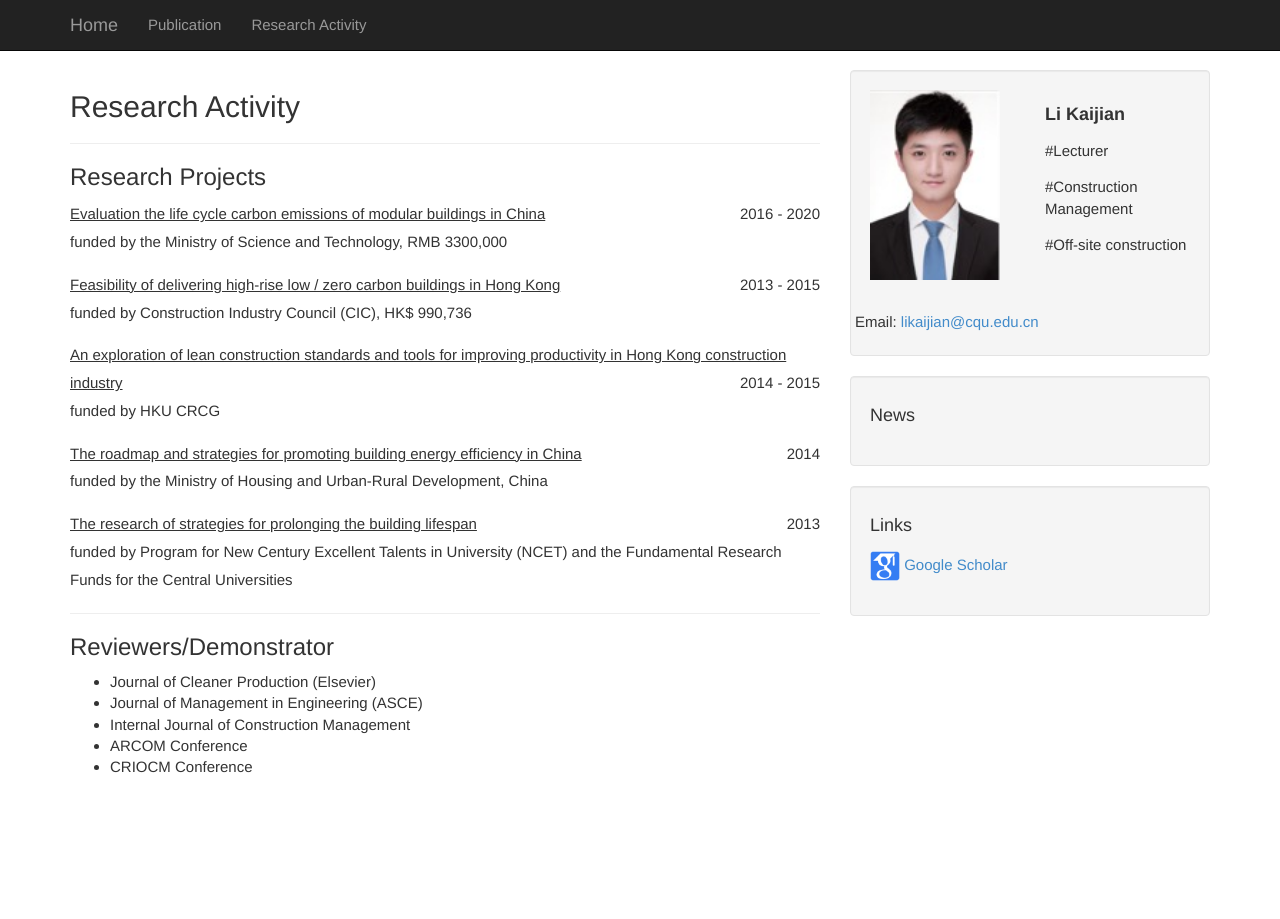
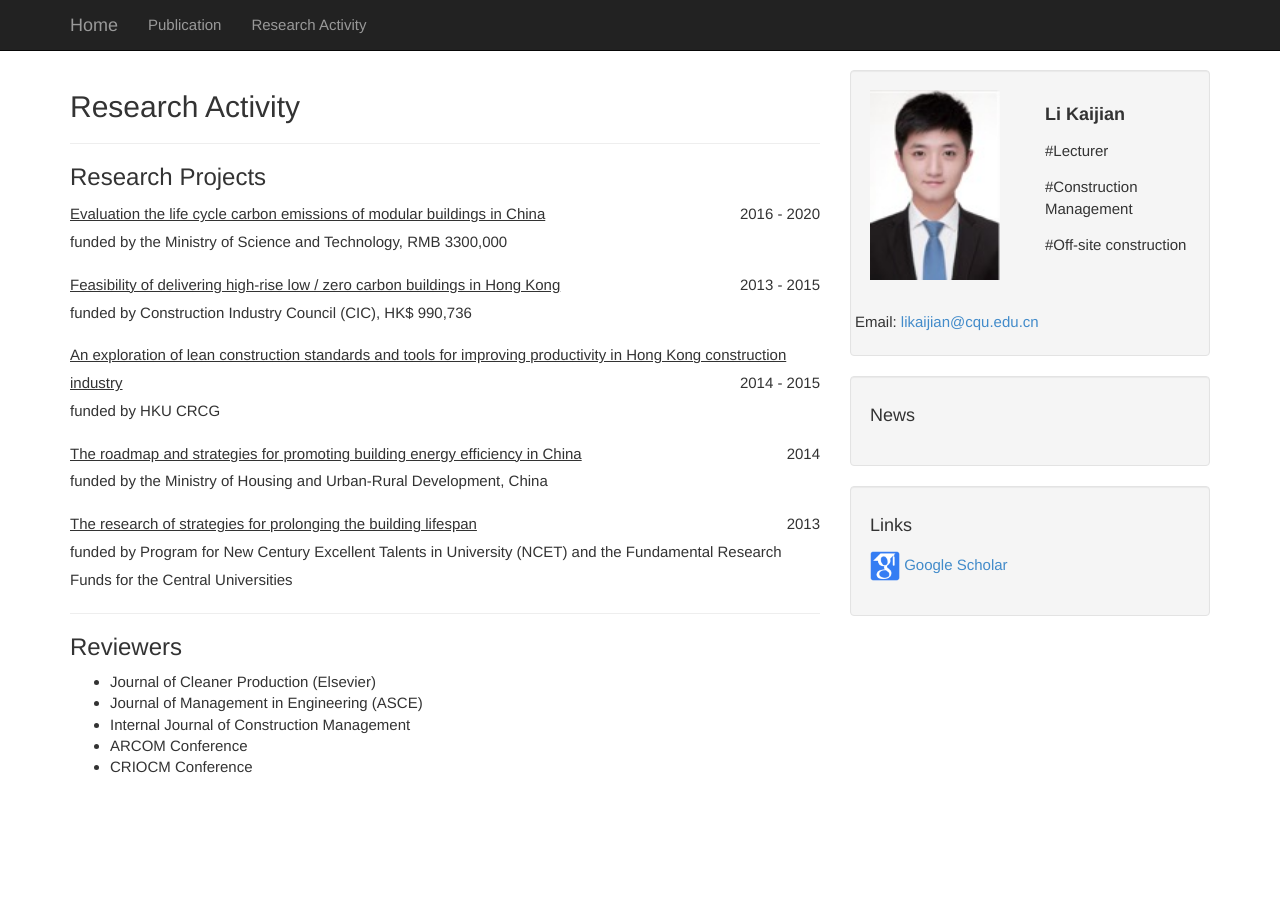
Before and after one commit to july0905/kaijian.github.io, a Jekyll site: the page built from randt.md, in a window 1280 px wide. Built offline with Jekyll 4.4.1, drawn with Linux system fonts in a browser that asks for light colours.

Commit message:
Update randt.md

```diff
--- a/randt.md
+++ b/randt.md
@@ -39,7 +39,7 @@ title: "Research Activity"
 
 
 <hr>
-<h3>Reviewers/Demonstrator</h3>
+<h3>Reviewers</h3>
 <ul>
 <li>
 Journal of Cleaner Production (Elsevier)</li>
```
